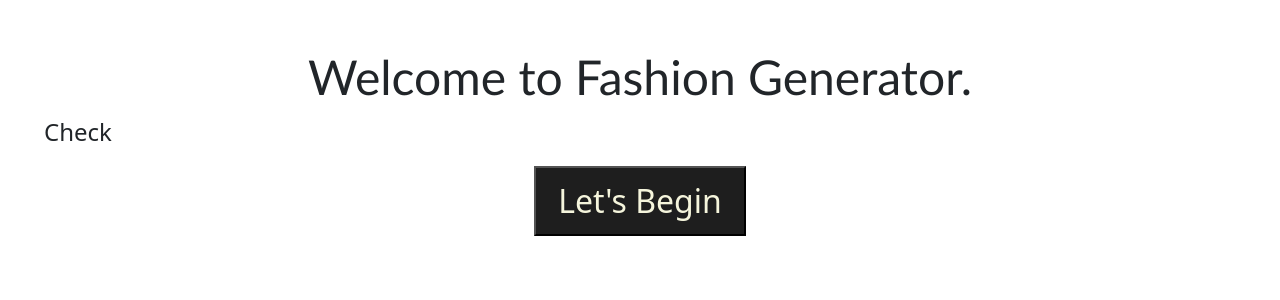
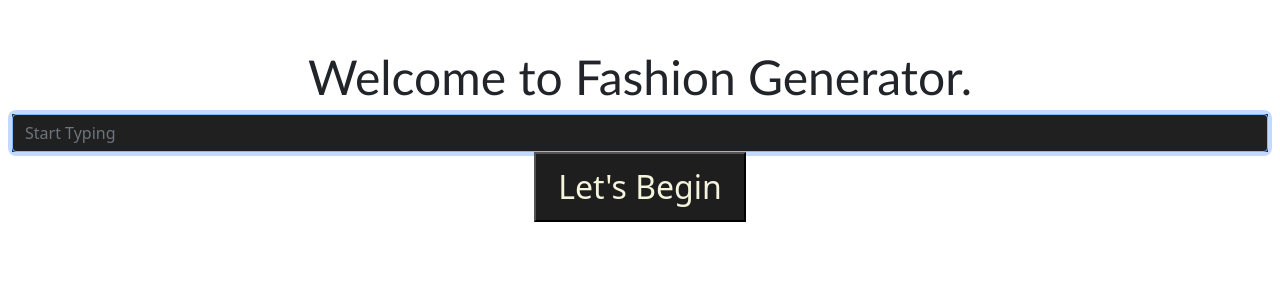
Before and after one commit to ayushjpeg/Fashion_Generator, a Flask app: page / in a window 1280 px wide. Shown: the part 92-392 px from the top of the page. Run offline with Flask 3, Linux system fonts and the light colour scheme.

Commit message:
Chatbot-start

```diff
--- a/templates/index.html
+++ b/templates/index.html
@@ -10,9 +10,13 @@
 <h1 style="font-size: 300%; font-style: normal; font-family: 'Gill Sans', 'Gill Sans MT', Calibri, 'Trebuchet MS', sans-serif;">
 Welcome to Fashion Generator. <br>
 </h1>
-<ol style="text-align: left;font-size: 150%;">
-     Check
-</ol>
+<form  method="post">
+    <fieldset>
+        <div class="form-group" style = "background-color: rgb(32,32,32);">
+            <input autocomplete="off" style = "background-color: rgb(32,32,32); color: beige;" autofocus class="form-control" name="Entry" placeholder="Start Typing " type="stringformat"/>
+        </div>
+    </fieldset>
+</form>
 <div class="form-group">
     <button type="submit" style="font-size: 200%; background-color: rgb(30,30,30);" class="nav-item"><a class="nav-link" style="color: beige;" href="/start">Let's Begin</a></button>
 </div>
```
